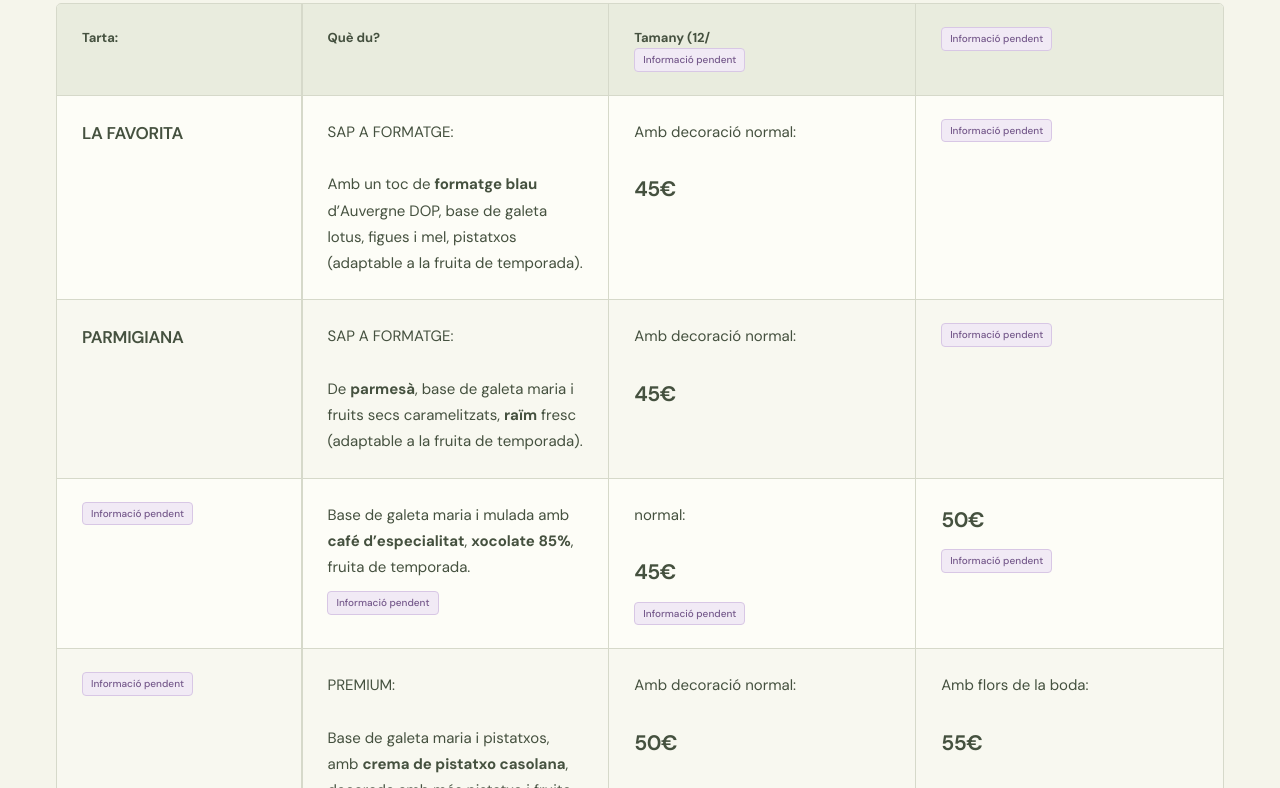
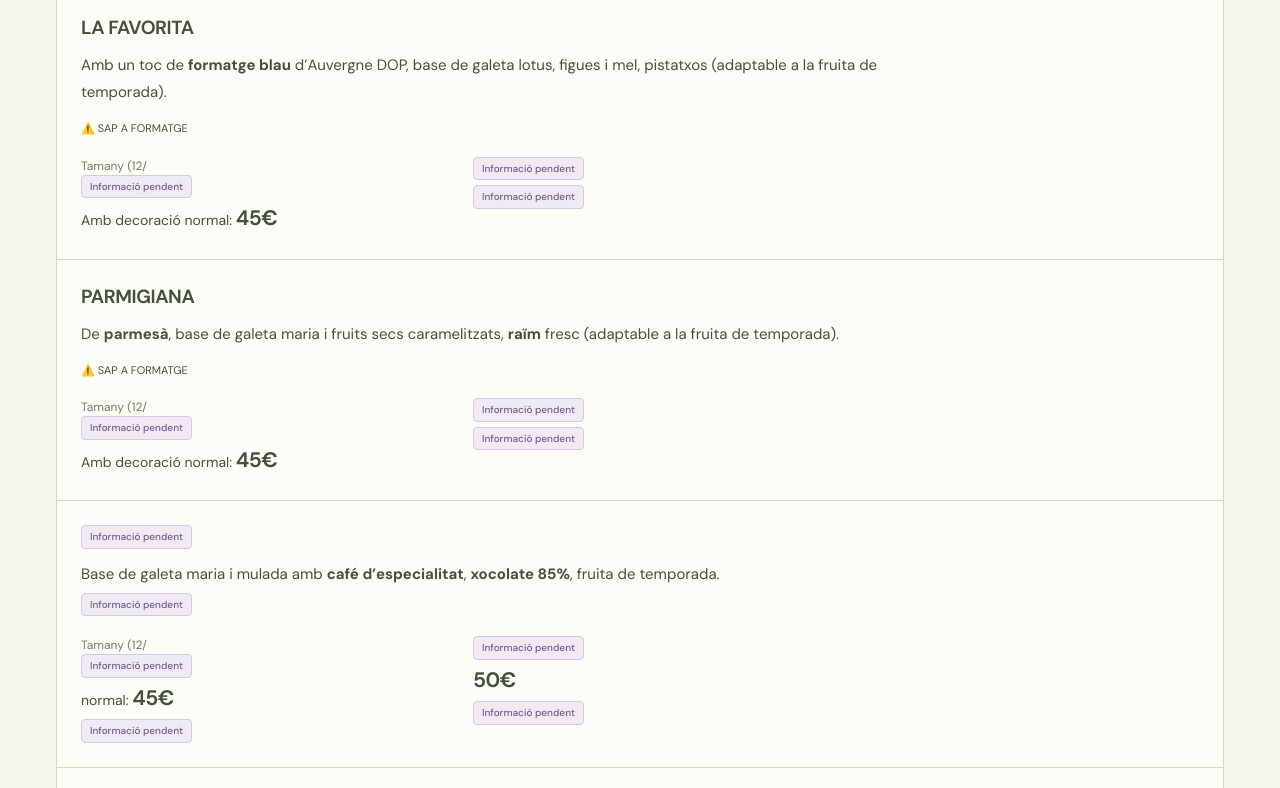
Before and after one commit to e1d8/LAFIGUERAEVENTS, a website: page bufet/index.html in a window 1280 px wide. Shown: the part 545-1333 px from the top of the page. Drawn offline with Linux system fonts and the light colour scheme; files that its build step writes are made by us from their sources.

Commit message:
Taules millorades

```diff
--- a/app.js
+++ b/app.js
@@ -67,64 +67,55 @@ function renderCell(parent, value) {
   if (!value || value.pending) parent.append(pendingBadge());
 }
 
-// Adding a key to columns is sufficient: missing cells receive an explicit pending badge.
-export function renderTable(data) {
-  const wrap = el('div', 'table-scroll');
-  wrap.tabIndex = 0;
-  wrap.setAttribute('aria-label', `${data.title}. Taula amb desplaçament horitzontal`);
-  const table = el('table');
-  table.style.setProperty('--column-count', data.columns.length);
-  const caption = el('caption', 'visually-hidden', data.title);
-  table.append(caption);
-  const columns = el('colgroup');
-  data.columns.forEach((column, index) => {
-    const col = el('col');
-    if (index === 0) col.style.width = `${80 / (data.columns.length - 0.2)}%`;
-    columns.append(col);
+// New columns default to visible options; missing values remain explicitly pending.
+export function renderCatalogue(data) {
+  const list = el('div', 'product-list');
+  const nameColumns = data.columns.filter(column => column.role === 'name');
+  const detailColumns = data.columns.filter(column => column.role === 'detail');
+  const optionColumns = data.columns.filter(column => !['name', 'detail'].includes(column.role));
+  data.rows.forEach(row => {
+    const item = el('article', 'product-item');
+    item.dataset.rowId = row.id;
+    const name = el('h3', 'product-name');
+    nameColumns.forEach(column => {
+      const label = el('span', 'visually-hidden');
+      renderCell(label, column.label);
+      const value = el('span', 'product-name-value');
+      value.dataset.columnKey = column.key;
+      renderCell(value, row.cells[column.key]);
+      name.append(label, value);
+    });
+    if (!nameColumns.length) name.textContent = data.title;
+    const options = el('div', 'product-options');
+    optionColumns.forEach(column => {
+      const option = el('span', 'product-option');
+      option.dataset.columnKey = column.key;
+      const label = el('span', 'product-option-label');
+      const value = el('span', 'product-option-value');
+      renderCell(label, column.label);
+      renderCell(value, row.cells[column.key]);
+      option.append(label, value);
+      options.append(option);
+    });
+    const description = el('div', 'product-details');
+    detailColumns.forEach(column => {
+      const field = el('div', 'product-detail');
+      field.dataset.columnKey = column.key;
+      renderCell(field, row.cells[column.key]);
+      description.append(field);
+    });
+    if (row.note) description.append(el('small', 'product-note', row.note));
+    item.append(name, description, options);
+    list.append(item);
   });
-  table.append(columns);
-  const head = el('thead');
-  const headings = el('tr');
-  data.columns.forEach(column => {
-    const th = el('th');
-    th.scope = 'col';
-    renderCell(th, column.label);
-    headings.append(th);
-  });
-  head.append(headings);
-  table.append(head);
-  const body = el('tbody');
-  data.rows.forEach(row => {
-    const tr = el('tr');
-    tr.dataset.rowId = row.id;
-    data.columns.forEach((column, index) => {
-      const td = el(index === 0 ? 'th' : 'td');
-      if (index === 0) td.scope = 'row';
-      renderCell(td, row.cells[column.key]);
-      tr.append(td);
-    });
-    body.append(tr);
-  });
-  table.append(body);
-  wrap.append(table);
-  return wrap;
+  return list;
 }
 
-function tableBlock(id) {
+function catalogueBlock(id) {
   const data = tables[id];
-  const block = el('section', 'table-block');
-  const top = el('div', 'table-heading');
-  const hint = el('span', 'scroll-hint');
-  hint.hidden = true;
-  hint.append(arrowImage('horizontal'), document.createTextNode(' per a vore més columnes'));
-  top.append(el('h2', '', data.title), hint);
-  const scroll = renderTable(data);
-  block.append(top, scroll);
-  const resizeObserver = new ResizeObserver(() => {
-    hint.hidden = scroll.scrollWidth <= scroll.clientWidth + 1;
-  });
-  resizeObserver.observe(scroll);
-  resizeObserver.observe(scroll.querySelector('table'));
+  const block = el('section', 'catalogue-block');
+  block.dataset.catalogueId = id;
+  block.append(el('h2', 'catalogue-heading', data.title), renderCatalogue(data));
   if (data.fragments?.length) {
     const fragments = el('details', 'source-fragments');
     fragments.append(el('summary', '', 'Fragments de taula pendents d’ubicar'));
@@ -251,7 +242,7 @@ function catalogue(section) {
     link.href = routePath('bufet-de-tortades'); link.dataset.section = 'bufet-de-tortades';
     container.append(link);
   }
-  section.tableIds.forEach(id => container.append(tableBlock(id)));
+  section.tableIds.forEach(id => container.append(catalogueBlock(id)));
   container.append(questionsBlock(section));
   const closing = el('a', 'closing-link'); closing.href = routePath('contacte'); closing.dataset.section = 'contacte';
   const closingLabel = el('span', 'closing-label', 'Contacteu-nos');
@@ -276,6 +267,8 @@ let selected;
 function selectSection({ scroll = true } = {}) {
   const requested = sectionFromLocation(location, appRoot.pathname);
   const section = sections.find(item => item.id === requested) || sections[0];
+  const changed = selected !== section.id;
+  if (changed) main.querySelectorAll('details[open]').forEach(details => { details.open = false; });
   const canonicalURL = routePath(section.id) + location.search;
   if (location.pathname + location.search + location.hash !== canonicalURL) history.replaceState(null, '', canonicalURL);
   document.querySelectorAll('.panel').forEach(panel => { panel.hidden = panel.id !== `panel-${section.id}`; });
@@ -285,7 +278,6 @@ function selectSection({ scroll = true } = {}) {
     if (active) link.setAttribute('aria-current', 'page'); else link.removeAttribute('aria-current');
   });
   document.title = `${section.label} · La Figuera Events`;
-  const changed = selected !== section.id;
   selected = section.id;
   if (scroll && changed) window.scrollTo({ top: 0, behavior: 'instant' });
 }
--- a/content.js
+++ b/content.js
@@ -1,7 +1,7 @@
 // Transcripció de les captures aportades. C01–C13 exclouen la imatge d'estil.
 // Un camp `pending` indica text absent, retallat o una associació no confirmada.
 export const cell = (text = '', pending = false) => ({ text, pending });
-export const pickup = '*No incloem transport. Els productes s’han d’arreplegar a l’obrador.';
+export const pickup = '*Preu sense IVA. No incloem transport. Els productes s’han d’arreplegar a l’obrador.';
 
 export const contact = {
   phone: '649656652', email: 'lafigueravlc@gmail.com', handle: '@lafigueravlc',
@@ -15,10 +15,10 @@ export const introduction = {
 };
 
 const weddingColumns = [
-  { key: 'name', label: cell('Tarta:') },
-  { key: 'description', label: cell('Què du?') },
-  { key: 'two', label: cell('Tarta nupcial 2 pisos (35/37 porcions)') },
-  { key: 'three', label: cell('Tarta nupcial 3 pisos (85/87 porcions)') },
+  { key: 'name', role: 'name', label: cell('Tarta:') },
+  { key: 'description', role: 'detail', label: cell('Què du?') },
+  { key: 'two', role: 'option', label: cell('2 pisos (35/37 porcions)') },
+  { key: 'three', role: 'option', label: cell('3 pisos (85/87 porcions)') },
 ];
 
 export const tables = {
@@ -26,64 +26,55 @@ export const tables = {
     title: 'Les clàssiques:', source: ['C02', 'C03'], columns: weddingColumns.map(c => ({ ...c })),
     rows: [
       { id: 'carrot', source: ['C02'], cells: {
-        name: cell('Carrot cake'), description: cell('Biscuit de carlota i espècies amb crema de formatge i fruits secs.'),
-        two: cell('165€ (sense IVA)'), three: cell('', true),
+        name: cell('Carrot cake'), description: cell('Biscuit de carlota espècies amb crema de tormatge fruits secs.'),
+        two: cell('165€*'), three: cell('390€*'),
       } },
-      { id: 'pastis-fragment', source: ['C02'], cells: {
-        name: cell('Pastís de', true), description: cell('biscuit de', true),
-        two: cell('165€', true), three: cell('', true),
-      } },
-      { id: 'lotus-fragment', source: ['C03'], cells: {
-        name: cell('e lotus', true), description: cell('biscuit de xocolata banyat amb café i buttercream de la famosa galeta lotus.'),
-        two: cell('165€ (sense IVA)'), three: cell('390€', true),
+      { id: 'lotus', source: ['C03'], cells: {
+        name: cell('Pastís de lotus'), description: cell('Biscuit de xocolata banyat amb café buttercream de la famosa galeta lotus.'),
+        two: cell('165€*'), three: cell('390€*'),
       } },
     ],
-    fragments: [{
-      text: 'amb crema de formatge i xoco blanc i coulis de fruita (trieu la vostra preferida!)',
-      source: ['C03'], note: 'L’inici de la fila i el nom de la tarta no es veuen. No es pot confirmar a quina fila correspon.',
-    }],
   },
   premium: {
     title: 'Les premium:', source: ['C03', 'C04'], columns: weddingColumns.map(c => ({ ...c })),
     rows: [
       { id: 'premium-1', source: ['C03'], cells: {
         name: cell('', true),
-        description: cell('Tarta de biscuit de xoco banyat amb café, buttercream de dulce de leche, fruits secs', true),
-        two: cell('185€ (sense IVA)'), three: cell('435€ (sense IVA)'),
+        description: cell("Tarta de biscuit de xoco banyat amb café, buttercream de dulce de leche, fruits secs i crunch d'avellana."),
+        two: cell('185€*'), three: cell('435€*'),
       } },
       { id: 'premium-2', source: ['C04'], cells: {
         name: cell('', true),
         description: cell('Biscuit llima humit, crema de formatge i xoco blanc, anous de macadàmia caramelitzades.'),
-        two: cell('185€ (sense IVA)'), three: cell('435€ (sense IVA)'),
+        two: cell('185€*'), three: cell('435€*'),
       } },
     ],
-    fragments: [{ text: 'crunch avellana.', source: ['C04'], note: 'Fragment al final d’una fila anterior. L’enllaç amb la descripció de C03 queda pendent de confirmar.' }],
   },
   marquesa: {
     title: 'Tartes marquesa:', source: ['C04'], columns: weddingColumns.map(c => ({ ...c })),
     rows: [{ id: 'carabassa', source: ['C04'], cells: {
       name: cell('Carabassa i pistatxo'),
-      description: cell('biscuit de carabassa, buttercream de pistatxo, crunch de pistatxo caramelitzat.'),
-      two: cell('200€ (sense IVA)'), three: cell('', true),
+      description: cell('Biscuit de carabassa, buttercream de pistatxo, crunch de pistatxo caramelitzat.'),
+      two: cell('200€*'), three: cell('', true),
     } }],
   },
   buffet: {
     title: 'Bufet de tortades', source: ['C08', 'C09'],
     columns: [
-      { key: 'name', label: cell('Tarta:') },
-      { key: 'description', label: cell('Què du?') },
-      { key: 'normal', label: cell('Tamany (12/', true) },
-      { key: 'flowers', label: cell('', true) },
+      { key: 'name', role: 'name', label: cell('Tarta:') },
+      { key: 'description', role: 'detail', label: cell('Què du?') },
+      { key: 'normal', role: 'option', label: cell('Tamany (12/', true) },
+      { key: 'flowers', role: 'option', label: cell('', true) },
     ],
     rows: [
-      { id: 'favorita', source: ['C08'], cells: {
+      { id: 'favorita', source: ['C08'], note: '⚠️ SAP A FORMATGE', cells: {
         name: cell('LA FAVORITA'),
-        description: cell('SAP A FORMATGE:\n\nAmb un toc de formatge blau d’Auvergne DOP, base de galeta lotus, figues i mel, pistatxos (adaptable a la fruita de temporada).'),
+        description: cell('Amb un toc de formatge blau d’Auvergne DOP, base de galeta lotus, figues i mel, pistatxos (adaptable a la fruita de temporada).'),
         normal: cell('Amb decoració normal:\n\n45€'), flowers: cell('', true),
       } },
-      { id: 'parmigiana', source: ['C08'], cells: {
+      { id: 'parmigiana', source: ['C08'], note: '⚠️ SAP A FORMATGE', cells: {
         name: cell('PARMIGIANA'),
-        description: cell('SAP A FORMATGE:\n\nDe parmesà, base de galeta maria i fruits secs caramelitzats, raïm fresc (adaptable a la fruita de temporada).'),
+        description: cell('De parmesà, base de galeta maria i fruits secs caramelitzats, raïm fresc (adaptable a la fruita de temporada).'),
         normal: cell('Amb decoració normal:\n\n45€'), flowers: cell('', true),
       } },
       { id: 'cafe-fragment', source: ['C09'], cells: {
@@ -101,9 +92,9 @@ export const tables = {
   cookies: {
     title: 'Micotetes', source: ['C11'],
     columns: [
-      { key: 'description', label: cell('De què son?') },
-      { key: 'twentyfive', label: cell('25 micotetes (1,8€ ud)') },
-      { key: 'fifty', label: cell('50 micotetes (1,6€ ud)') },
+      { key: 'description', role: 'detail', label: cell('De què son?') },
+      { key: 'twentyfive', role: 'option', label: cell('25 micotetes (1,8€ ud)') },
+      { key: 'fifty', role: 'option', label: cell('50 micotetes (1,6€ ud)') },
     ],
     rows: [{ id: 'micotetes', source: ['C11'], cells: {
       description: cell('Sabors variats (xoco negre i sal, cacahuet fregit amb mel, 3 xocolates…)'),
--- a/styles.css
+++ b/styles.css
@@ -56,23 +56,24 @@ h1{font-family:var(--display);font-size:clamp(50px,6.5vw,87px);line-height:1.06;
 .section-intro{max-width:940px;font-size:19px;line-height:1.85;margin-top:33px}
 .inline-section-link{display:inline-flex;align-items:center;gap:8px;font-size:14px;margin-top:15px}
 .inline-section-link .arrow-image{width:22px;height:22px}
-.table-block{margin-top:55px}
-.table-heading{display:flex;align-items:center;justify-content:space-between;gap:20px;margin-bottom:19px}
-.table-heading h2{font-size:27px;letter-spacing:-.8px;font-weight:700}
-.scroll-hint{display:inline-flex;align-items:center;gap:5px;font-size:11px;color:var(--muted);white-space:nowrap}
-.scroll-hint .arrow-image{width:24px;height:16px}
-.table-scroll{width:100%;max-width:100%;overflow:auto;border:1px solid var(--line);border-radius:5px;overscroll-behavior-x:contain;background:var(--white);scrollbar-width:thin;scrollbar-color:#a6ae98 #e9ebdf}
-table{--table-column-width:225px;border-collapse:separate;border-spacing:0;width:100%;min-width:calc((var(--column-count) - .2) * var(--table-column-width));font-size:15px;line-height:1.75;text-align:left;table-layout:fixed}
-caption{text-align:left}
-th,td{padding:23px 25px;vertical-align:top;border-right:1px solid var(--line);border-bottom:1px solid var(--line);white-space:pre-line;overflow-wrap:anywhere}
-tr>*:last-child{border-right:0}
-tbody tr:last-child>*{border-bottom:0}
-thead th{background:#e9ecde;font-size:13px;font-weight:700;line-height:1.65}
-tbody th{font-size:17px;font-weight:600;letter-spacing:-.25px}
-tr>*:first-child{position:sticky;left:0;z-index:1;background:var(--white);box-shadow:1px 0 0 var(--line)}
-thead th:first-child{background:#e9ecde;z-index:2}
-tbody tr:nth-child(even)>*{background:#f8f8f0}
-td .amount{font-size:21px;font-weight:650;letter-spacing:-.5px}
+.catalogue-block{margin-top:45px}
+.catalogue-heading{margin-bottom:16px;font-size:27px;letter-spacing:-.8px;font-weight:700}
+.product-list{border:1px solid var(--line);border-radius:5px;background:var(--white)}
+.product-item{min-width:0;padding:24px;background:var(--white);border-bottom:1px solid var(--line)}
+.product-item:last-child{border-bottom:0}
+.product-name{min-width:0;margin:0;font-size:19px;font-weight:650;letter-spacing:-.4px;overflow-wrap:anywhere}
+.product-name-value{display:block}
+.product-options{display:grid;grid-template-columns:repeat(auto-fit,minmax(min(100%,180px),1fr));gap:14px 24px;min-width:0;max-width:760px;margin-top:20px}
+.product-option{display:flex;flex-direction:column;align-items:flex-start;gap:5px;min-width:0;overflow-wrap:anywhere;line-height:1.5}
+.product-option-label{font-size:12px;color:var(--muted)}
+.product-option-value{font-size:14px}
+.product-option-value .amount{font-size:21px;font-weight:650;letter-spacing:-.5px;white-space:nowrap}
+.product-details{margin-top:12px;color:var(--ink);font-size:15px;line-height:1.8}
+.product-detail{max-width:850px;overflow-wrap:anywhere;white-space:pre-line}
+.product-detail+.product-detail{margin-top:18px}
+.product-note{display:block;margin-top:14px;font-size:11px;line-height:1.5}
+.product-item .pending-badge{margin-top:5px;font-size:10px;font-weight:500;letter-spacing:0}
+.product-item .pending-badge:only-child{margin-top:0}
 .pending-badge{display:block;width:fit-content;max-width:100%;margin-top:11px;padding:3px 8px;border:1px solid #d8c7e5;background:#f1eaf5;color:#75598b;border-radius:4px;font-size:10px;line-height:1.55;font-weight:500;letter-spacing:0;white-space:normal}
 .pending-badge:only-child{margin-top:0}
 .pickup-note{display:flex;gap:10px;align-items:flex-start;font-size:13px;color:#796546;line-height:1.65;margin-top:14px}
@@ -168,15 +169,16 @@ td .amount{font-size:21px;font-weight:650;letter-spacing:-.5px}
   .note-star{font-size:27px}
   .home-note p{font-size:14px;line-height:1.9}
   .section-intro{font-size:16px;line-height:1.9;margin-top:25px}
-  .table-block{margin-top:36px}
-  .table-heading{flex-wrap:wrap;gap:7px;margin-bottom:13px}
-  .table-heading h2{font-size:24px;letter-spacing:-.6px}
-  .scroll-hint{font-size:10px;width:100%}
-  table{--table-column-width:190px;font-size:14px}
-  th,td{padding:17px 18px}
-  thead th{font-size:12px}
-  tbody th{font-size:15px}
-  td .amount{font-size:19px}
+  .catalogue-block{margin-top:32px}
+  .catalogue-heading{margin-bottom:13px;font-size:24px;letter-spacing:-.6px}
+  .product-item{padding:20px 16px}
+  .product-name{font-size:18px}
+  .product-options{grid-template-columns:repeat(auto-fit,minmax(min(100%,110px),1fr));gap:14px;margin-top:18px}
+  .product-option-label{font-size:11px}
+  .product-option-value{font-size:12px}
+  .product-option-value .amount{font-size:19px}
+  .product-details{font-size:14px;line-height:1.8}
+  .product-item .pending-badge{font-size:9px}
   .pending-badge{font-size:9px;padding:3px 6px}
   .pickup-note{font-size:11px;line-height:1.75}
   .source-fragments{padding:12px;font-size:11px}
```
Also changed, not shown: docs/desenvolupament.md (+7 -3 lines), docs/inventari.md (+6 -3 lines), tests/browser.mjs (+79 -21 lines), tests/content.test.mjs (+31 -7 lines), README.md.
